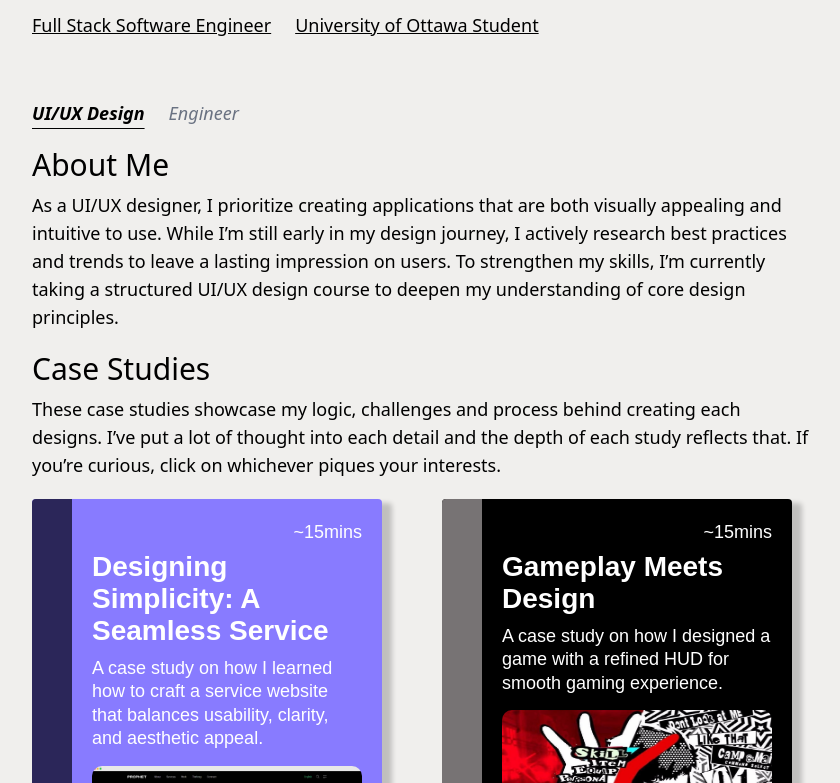
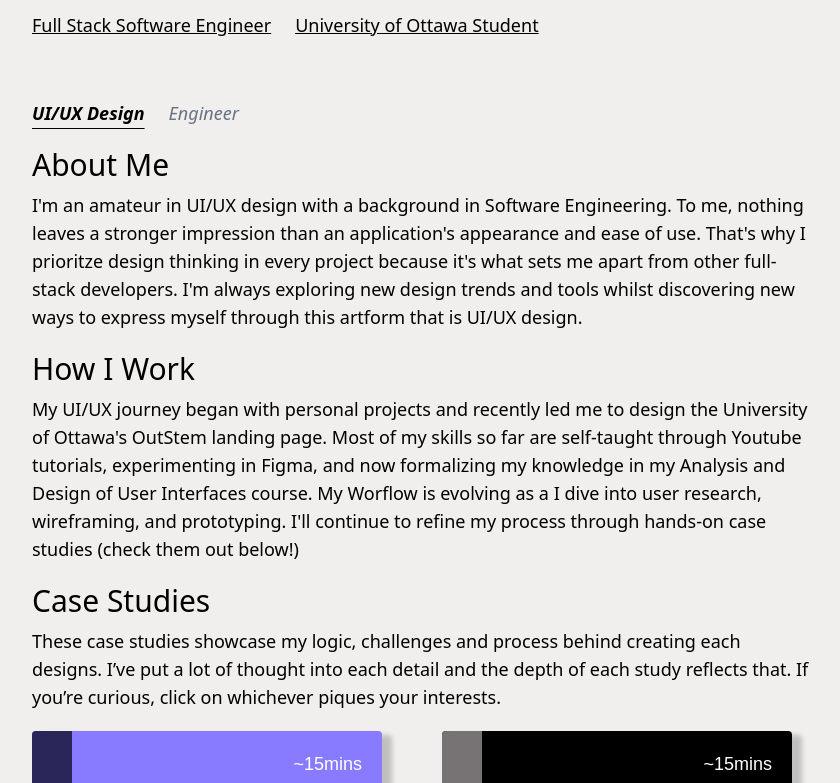
Before and after one commit to Leung-Arvin/seg_3125_assignment_1_portfolio, a React (Vite) app: page /#/ in a window 1280 px wide. Shown: the part 459-1242 px from the top of the page, without its empty margins (218-1058 px from the left). Built offline with nearby package versions, Linux system fonts and the light colour scheme.

Commit message:
added How I work section and edited about me section

```diff
--- a/src/App.jsx
+++ b/src/App.jsx
@@ -51,7 +51,11 @@ function App() {
           <div class="w-195">
             <h2 class="text-3xl font-medium">About Me</h2>
             <p class="text-lg mt-2 pb-5">
-            As a UI/UX designer, I prioritize creating applications that are both visually appealing and intuitive to use. While I’m still early in my design journey, I actively research best practices and trends to leave a lasting impression on users. To strengthen my skills, I’m currently taking a structured UI/UX design course to deepen my understanding of core design principles.
+              I'm an amateur in UI/UX design with a background in Software Engineering. To me, nothing leaves a stronger impression than an application's appearance and ease of use. That's why I prioritze design thinking in every project because it's what sets me apart from other full-stack developers. I'm always exploring new design trends and tools whilst discovering new ways to express myself through this artform that is UI/UX design.
+            </p>
+            <h2 class="text-3xl font-medium">How I Work</h2>
+            <p class="text-lg mt-2 pb-5">
+              My UI/UX journey began with personal projects and recently led me to design the University of Ottawa's OutStem landing page. Most of my skills so far are self-taught through Youtube tutorials, experimenting in Figma, and now formalizing my knowledge in my Analysis and Design of User Interfaces course. My Worflow is evolving as a I dive into user research, wireframing, and prototyping. I'll continue to refine my process through hands-on case studies (check them out below!)
             </p>
           </div>
           <div class="w-195">
```
